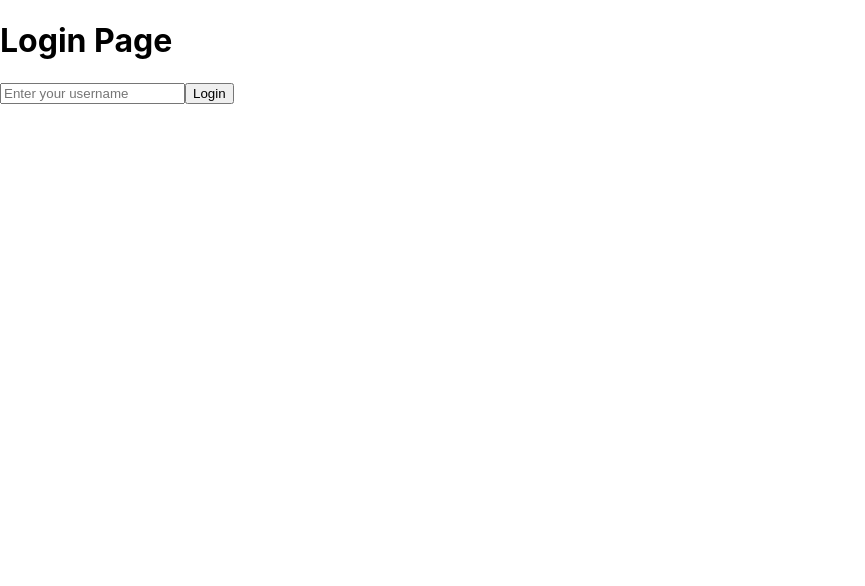
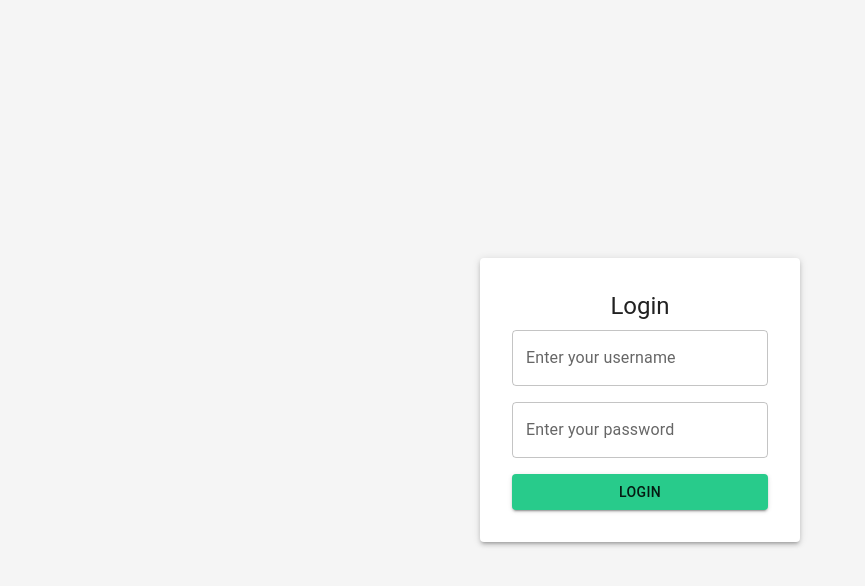
Before and after one commit to 103844926/loginpage, a React (Create React App) app: page / in a window 1280 px wide. Shown: the top 586 px of the page, without its empty margins (0-865 px from the left). Built offline with nearby package versions, Linux system fonts and the light colour scheme.

Commit message:
Refactor code structure for improved readability and maintainability

```diff
--- a/package.json
+++ b/package.json
@@ -3,6 +3,10 @@
   "version": "0.1.0",
   "private": true,
   "dependencies": {
+    "@emotion/react": "^11.14.0",
+    "@emotion/styled": "^11.14.1",
+    "@mui/material": "^7.3.5",
+    "@mui/system": "^7.3.5",
     "@testing-library/dom": "^10.4.1",
     "@testing-library/jest-dom": "^6.9.1",
     "@testing-library/react": "^16.3.0",
--- a/src/index.js
+++ b/src/index.js
@@ -3,12 +3,29 @@ import ReactDOM from 'react-dom/client';
 import './index.css';
 import App from './App';
 import reportWebVitals from './reportWebVitals';
+import { ThemeProvider, createTheme, CssBaseline } from '@mui/material';
+
+const theme = createTheme({
+  palette: {
+    mode: 'light',
+    primary: {
+      main: '#28cb8b',
+    },
+    secondary: {
+      main: '#263238',
+    },
+    error: {
+      main: '#e53835',
+    },
+  },
+});
 
 const root = ReactDOM.createRoot(document.getElementById('root'));
 root.render(
-  <React.StrictMode>
+  <ThemeProvider theme={theme}>
+    <CssBaseline />
     <App />
-  </React.StrictMode>
+  </ThemeProvider>
 );
 
 // If you want to start measuring performance in your app, pass a function
--- a/src/pages/HomePage.jsx
+++ b/src/pages/HomePage.jsx
@@ -1,5 +1,6 @@
+import { useAuthStore } from '../store/useAuthStore'
 import { useNavigate } from 'react-router-dom'
-import { useAuthStore } from '../store/useAuthStore'
+import { Box, Button, Typography, Paper } from '@mui/material'
 
 export default function HomePage() {
   const user = useAuthStore((state) => state.user)
@@ -11,14 +12,30 @@ export default function HomePage() {
     navigate('/')
   }
 
-  if (!user) return <p>Please log in first.</p>
+  if (!user) return <Typography align="center">Please log in first.</Typography>
 
   return (
-    <div className="flex flex-col items-center justify-center h-screen">
-      <h1>Welcome, {user.name} 👋</h1>
-      <button onClick={handleLogout} className="bg-red-500 text-white p-2 rounded">
-        Logout
-      </button>
-    </div>
+    <Box
+      sx={{
+        height: '100vh',
+        display: 'flex',
+        justifyContent: 'center',
+        alignItems: 'center',
+        bgcolor: '#e3f2fd',
+      }}
+    >
+      <Paper elevation={3} sx={{ p: 4, textAlign: 'center' }}>
+        <Typography variant="h5" gutterBottom>
+          Welcome, {user.name} 👋
+        </Typography>
+        <Button
+          variant="contained"
+          color="error"
+          onClick={handleLogout}
+        >
+          Logout
+        </Button>
+      </Paper>
+    </Box>
   )
 }
--- a/src/pages/UsersLogin.jsx
+++ b/src/pages/UsersLogin.jsx
@@ -1,30 +1,89 @@
 import { useState } from 'react'
 import { useNavigate } from 'react-router-dom'
 import { useAuthStore } from '../store/useAuthStore'
+import { Box, Button, TextField, Typography, Paper } from '@mui/material'
+
 
 export default function LoginPage() {
   const [username, setUsername] = useState('')
+  const [password, setPassword] = useState('')
+  const [usererror, setUserError] = useState('')
+  const [passworderror, setPasswordError] = useState('')
+
   const login = useAuthStore((state) => state.login)
   const navigate = useNavigate()
 
   const handleLogin = () => {
+    if (!username.trim()) {
+      setUserError('Username cannot be empty')
+      return
+    }
+
+    if (!password.trim()) {
+      setPasswordError('Password cannot be empty')
+      return
+    }
+
     login(username)
     navigate('/home')
   }
 
   return (
-    <div className="flex flex-col items-center justify-center h-screen">
-      <h1>Login Page</h1>
-      <input
-        type="text"
-        placeholder="Enter your username"
-        value={username}
-        onChange={(e) => setUsername(e.target.value)}
-        className="border p-2 my-2"
-      />
-      <button onClick={handleLogin} className="bg-blue-500 text-white p-2 rounded">
-        Login
-      </button>
-    </div>
+    <Box
+      sx={{
+        height: '100vh',
+        display: 'flex',
+        justifyContent: 'center',
+        alignItems: 'center',
+        bgcolor: '#f5f5f5',
+      }}
+    >
+      <Paper elevation={3} sx={{ p: 4, width: 320, textAlign: 'center' }}>
+        <Typography variant="h5" gutterBottom>
+          Login
+        </Typography>
+
+        <TextField
+          fullWidth
+          label="Enter your username"
+          variant="outlined"
+          value={username}
+          onChange={(e) => {
+            setUsername(e.target.value)
+            if (usererror && e.target.value.trim()) {
+              setUserError('') // Clear error when user starts typing
+            }
+          }}
+          error={Boolean(usererror)}
+          helperText={usererror}
+          sx={{ mb: 2 }}
+        />
+
+        <TextField
+          fullWidth
+          label="Enter your password"
+          variant="outlined"
+          value={password}
+          onChange={(e) => {
+            setPassword(e.target.value)
+            if (passworderror && e.target.value.trim()) {
+                setPasswordError('') // Clear error when user starts typing
+            }
+        }}
+          error={Boolean(passworderror)}
+          helperText={passworderror}
+          sx={{ mb: 2 }}
+        />
+
+        <Button
+          fullWidth
+          variant="contained"
+          color="primary"
+          onClick={handleLogin}
+        >
+          Login
+        </Button>
+      </Paper>
+    </Box>
   )
 }
```
Also changed, not shown: 1 other file (tests, documents, lock files or other folders).
